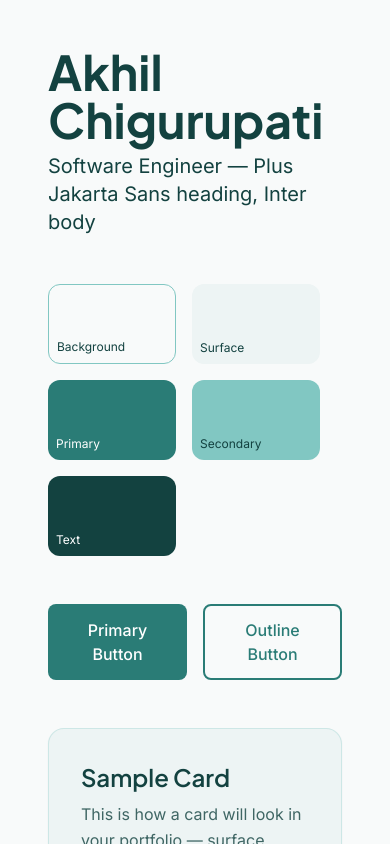
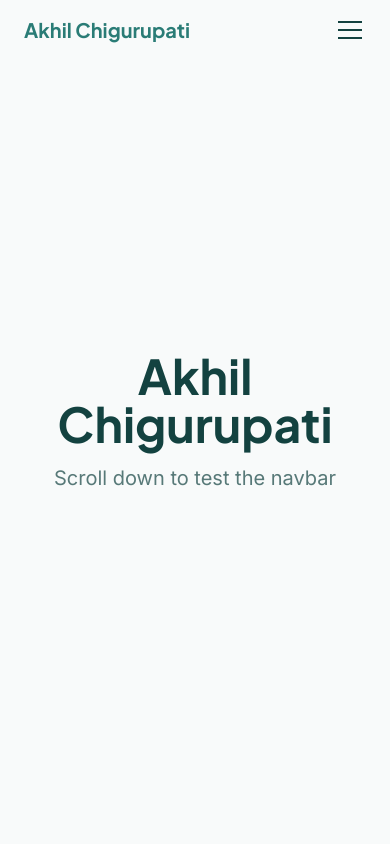
Before and after one commit to chigurupatiakhil5/portfolio, a Next.js app: page / in a window 390 px wide. Shown: the top 844 px of the page. Built offline with nearby package versions, Linux system fonts and the light colour scheme.

Commit message:
feat: add responsive navbar with scroll behavior

```diff
--- a/src/app/layout.js
+++ b/src/app/layout.js
@@ -1,5 +1,6 @@
 import { Inter, Plus_Jakarta_Sans } from "next/font/google";
 import "./globals.css";
+import Navbar from "@/components/Navbar";
 
 const inter = Inter({
   subsets: ["latin"],
@@ -23,6 +24,7 @@ export default function RootLayout({ children }) {
   return (
     <html lang="en">
       <body className={`${inter.variable} ${plusJakarta.variable}`}>
+        <Navbar />
         {children}
       </body>
     </html>
--- a/src/app/page.js
+++ b/src/app/page.js
@@ -1,57 +1,35 @@
 export default function Home() {
   return (
-    <main className="min-h-screen bg-background p-12">
+    <main className="bg-background">
 
-      {/* Font test */}
-      <h1 className="font-heading text-5xl font-bold text-text-main mb-2">
-        Akhil Chigurupati
-      </h1>
-      <p className="font-sans text-xl text-text-main mb-12">
-        Software Engineer — Plus Jakarta Sans heading, Inter body
-      </p>
+      {/* Tall hero placeholder — scroll down to test navbar blur */}
+      <section className="min-h-screen flex items-center justify-center">
+        <div className="text-center">
+          <h1 className="font-heading text-5xl font-bold text-text-main mb-4">
+            Akhil Chigurupati
+          </h1>
+          <p className="font-sans text-xl text-text-main/70">
+            Scroll down to test the navbar
+          </p>
+        </div>
+      </section>
 
-      {/* Color swatches */}
-      <div className="flex flex-wrap gap-4 mb-12">
-        <div className="w-32 h-20 rounded-xl bg-background border border-secondary flex items-end p-2">
-          <span className="text-xs text-text-main font-sans">Background</span>
-        </div>
-        <div className="w-32 h-20 rounded-xl bg-surface flex items-end p-2">
-          <span className="text-xs text-text-main font-sans">Surface</span>
-        </div>
-        <div className="w-32 h-20 rounded-xl bg-primary flex items-end p-2">
-          <span className="text-xs text-white font-sans">Primary</span>
-        </div>
-        <div className="w-32 h-20 rounded-xl bg-secondary flex items-end p-2">
-          <span className="text-xs text-text-main font-sans">Secondary</span>
-        </div>
-        <div className="w-32 h-20 rounded-xl bg-text-main flex items-end p-2">
-          <span className="text-xs text-white font-sans">Text</span>
-        </div>
-      </div>
-
-      {/* Button test */}
-      <div className="flex gap-4 mb-12">
-        <button className="bg-primary text-white font-sans font-medium px-6 py-3 rounded-lg">
-          Primary Button
-        </button>
-        <button className="border-2 border-primary text-primary font-sans font-medium px-6 py-3 rounded-lg">
-          Outline Button
-        </button>
-      </div>
-
-      {/* Card test */}
-      <div className="bg-surface rounded-2xl p-8 max-w-md border border-secondary/30 shadow-sm">
-        <h2 className="font-heading text-2xl font-semibold text-text-main mb-2">
-          Sample Card
-        </h2>
-        <p className="font-sans text-text-main/80 leading-relaxed">
-          This is how a card will look in your portfolio — surface background,
-          soft border, clean text.
-        </p>
-        <span className="inline-block mt-4 bg-secondary/30 text-primary text-sm font-sans font-medium px-3 py-1 rounded-full">
-          Tech Tag
-        </span>
-      </div>
+      {/* Placeholder sections — just enough to scroll through */}
+      <section id="about"      className="min-h-screen bg-surface flex items-center justify-center">
+        <h2 className="font-heading text-3xl text-text-main">About</h2>
+      </section>
+      <section id="experience" className="min-h-screen bg-background flex items-center justify-center">
+        <h2 className="font-heading text-3xl text-text-main">Experience</h2>
+      </section>
+      <section id="projects"   className="min-h-screen bg-surface flex items-center justify-center">
+        <h2 className="font-heading text-3xl text-text-main">Projects</h2>
+      </section>
+      <section id="skills"     className="min-h-screen bg-background flex items-center justify-center">
+        <h2 className="font-heading text-3xl text-text-main">Skills</h2>
+      </section>
+      <section id="contact"    className="min-h-screen bg-surface flex items-center justify-center">
+        <h2 className="font-heading text-3xl text-text-main">Contact</h2>
+      </section>
 
     </main>
   );
--- /dev/null
+++ b/src/components/Navbar.jsx
@@ -0,0 +1,104 @@
+"use client";
+
+import { useState, useEffect } from "react";
+import { motion } from "framer-motion";
+
+const navLinks = [
+  { label: "About",      href: "#about" },
+  { label: "Experience", href: "#experience" },
+  { label: "Projects",   href: "#projects" },
+  { label: "Skills",     href: "#skills" },
+  { label: "Contact",    href: "#contact" },
+];
+
+export default function Navbar() {
+  const [scrolled,  setScrolled]  = useState(false);
+  const [menuOpen,  setMenuOpen]  = useState(false);
+
+  // Listen for scroll — add frosted background after 20px
+  useEffect(() => {
+    const onScroll = () => setScrolled(window.scrollY > 20);
+    window.addEventListener("scroll", onScroll);
+    return () => window.removeEventListener("scroll", onScroll);
+  }, []);
+
+  return (
+    <motion.nav
+      initial={{ y: -80, opacity: 0 }}
+      animate={{ y: 0,   opacity: 1 }}
+      transition={{ duration: 0.6, ease: "easeOut" }}
+      className={`fixed top-0 left-0 right-0 z-50 transition-all duration-300 ${
+        scrolled
+          ? "bg-background/80 backdrop-blur-md shadow-sm border-b border-secondary/20"
+          : "bg-transparent"
+      }`}
+    >
+      <div className="max-w-6xl mx-auto px-6 py-4 flex items-center justify-between">
+
+        {/* ── Logo ───────────────────────────────────────────────── */}
+        <a
+          href="#"
+          className="font-heading font-bold text-xl text-primary hover:opacity-80 transition-opacity"
+        >
+          Akhil Chigurupati
+        </a>
+
+        {/* ── Desktop links ──────────────────────────────────────── */}
+        <div className="hidden md:flex items-center gap-8">
+          {navLinks.map((link) => (
+            <a
+              key={link.label}
+              href={link.href}
+              className="font-sans text-sm font-medium text-text-main hover:text-primary transition-colors duration-200"
+            >
+              {link.label}
+            </a>
+          ))}
+        </div>
+
+        {/* ── Hamburger button (mobile only) ─────────────────────── */}
+        <button
+          className="md:hidden flex flex-col gap-1.5 p-1"
+          onClick={() => setMenuOpen(!menuOpen)}
+          aria-label="Toggle menu"
+        >
+          <span
+            className={`block w-6 h-0.5 bg-text-main transition-all duration-300 origin-center ${
+              menuOpen ? "rotate-45 translate-y-2" : ""
+            }`}
+          />
+          <span
+            className={`block w-6 h-0.5 bg-text-main transition-all duration-300 ${
+              menuOpen ? "opacity-0 scale-x-0" : ""
+            }`}
+          />
+          <span
+            className={`block w-6 h-0.5 bg-text-main transition-all duration-300 origin-center ${
+              menuOpen ? "-rotate-45 -translate-y-2" : ""
+            }`}
+          />
+        </button>
+      </div>
+
+      {/* ── Mobile menu ────────────────────────────────────────────── */}
+      <div
+        className={`md:hidden overflow-hidden transition-all duration-300 ${
+          menuOpen ? "max-h-64 opacity-100" : "max-h-0 opacity-0"
+        }`}
+      >
+        <div className="bg-background/95 backdrop-blur-md border-t border-secondary/20 px-6 py-4 flex flex-col gap-4">
+          {navLinks.map((link) => (
+            <a
+              key={link.label}
+              href={link.href}
+              className="font-sans font-medium text-text-main hover:text-primary transition-colors duration-200"
+              onClick={() => setMenuOpen(false)}
+            >
+              {link.label}
+            </a>
+          ))}
+        </div>
+      </div>
+    </motion.nav>
+  );
+}
```
Also changed, not shown: package.json (+6 -5 lines), 1 other file (tests, documents, lock files or other folders).
